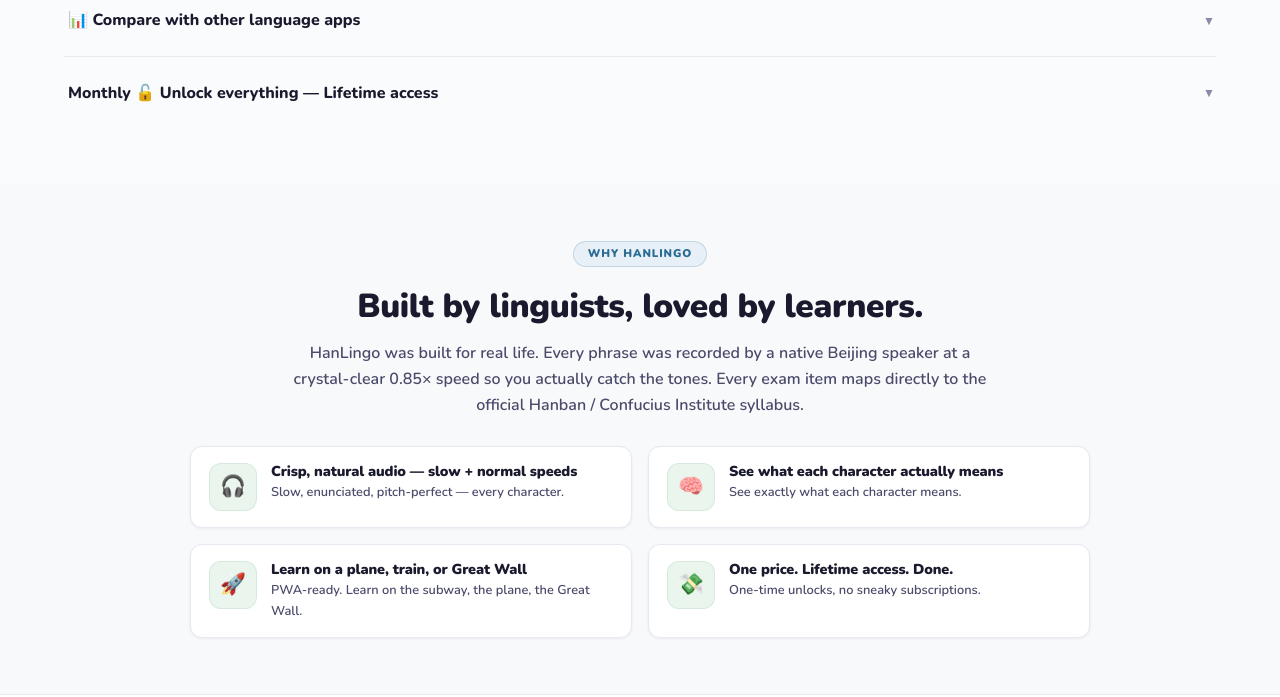
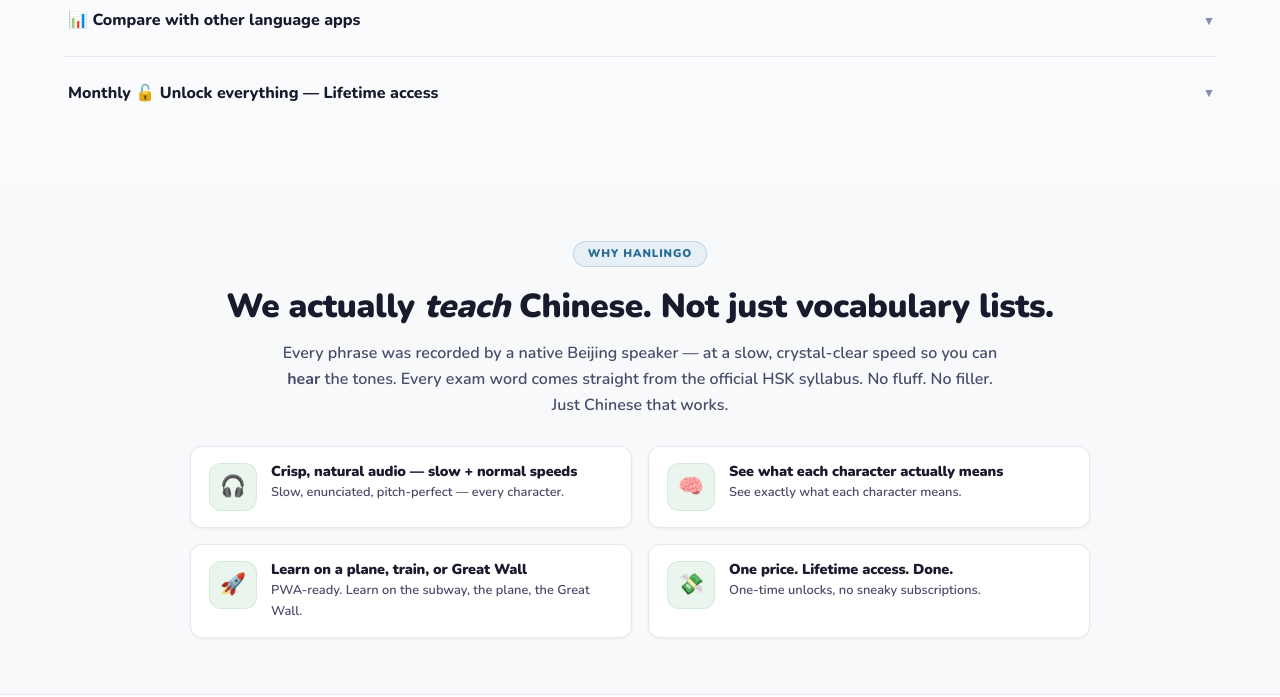
Before and after one commit to maggie118/hanlingo, a plain HTML site: page index.html in a window 1280 px wide. Shown: the part 3904-4601 px from the top of the page. Drawn offline with nearby package versions, Linux system fonts and the light colour scheme.

Commit message:
Add files via upload

```diff
--- a/index.html
+++ b/index.html
@@ -2464,8 +2464,7 @@
                                     <span class="u-right"><b>23%</b> claimed</span>
                                 </div>
                                 <div class="bar"><div class="bar-fill" style="width:23%"></div><div class="bar-pulse"></div></div>
-                                <div class="urgency-cta">⚡ Price returns to $399 after slots run out.</div>
-                            </div>
+                               <div class="urgency-cta">⚡ Only 23 spots at this price. Then it's back to $399.</div>
                         </article>
                     </div>
                 </details>
@@ -2480,8 +2479,12 @@
             <div class="wrap about-grid">
                 <div class="about-text">
                     <span class="eyebrow eyebrow-blue">Why HanLingo</span>
-                    <h2 id="about-title">Built by linguists, loved by learners.</h2>
-                    <p>HanLingo was built for real life. Every phrase was recorded by a native Beijing speaker at a crystal-clear 0.85× speed so you actually catch the tones. Every exam item maps directly to the official Hanban / Confucius Institute syllabus.</p>
+                   <h2 id="about-title">We actually <em>teach</em> Chinese. Not just vocabulary lists.</h2>
+<p>
+  Every phrase was recorded by a native Beijing speaker — at a slow, crystal-clear speed
+  so you can <strong>hear</strong> the tones. Every exam word comes straight from the
+  official HSK syllabus. No fluff. No filler. Just Chinese that works.
+</p>
                     <div class="feature-grid">
                         <div class="feature"><div class="f-ico">🎧</div><div><h4>Crisp, natural audio — slow + normal speeds</h4><p>Slow, enunciated, pitch-perfect — every character.</p></div></div>
                         <div class="feature"><div class="f-ico">🧠</div><div><h4>See what each character actually means</h4><p>See exactly what each character means.</p></div></div>
```
